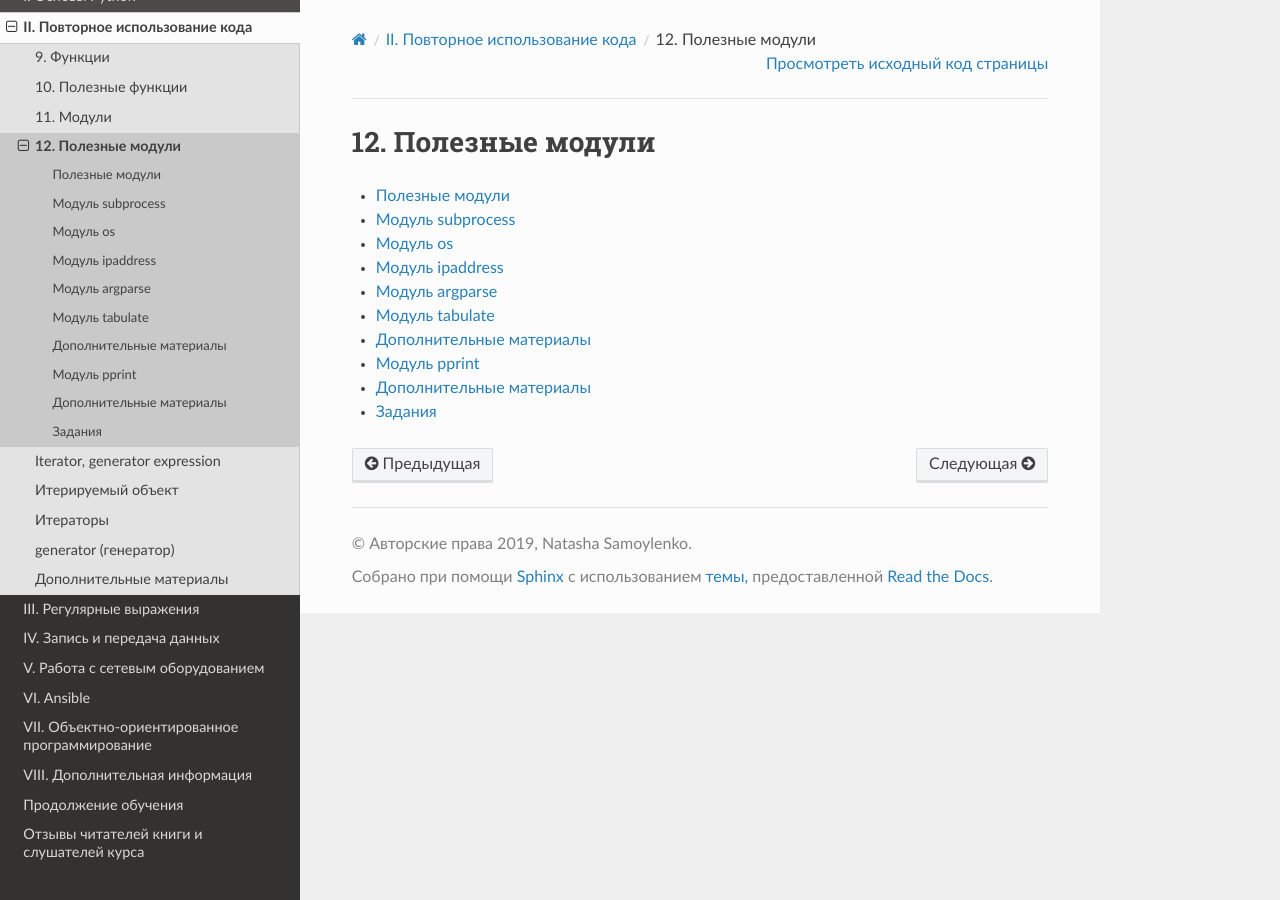
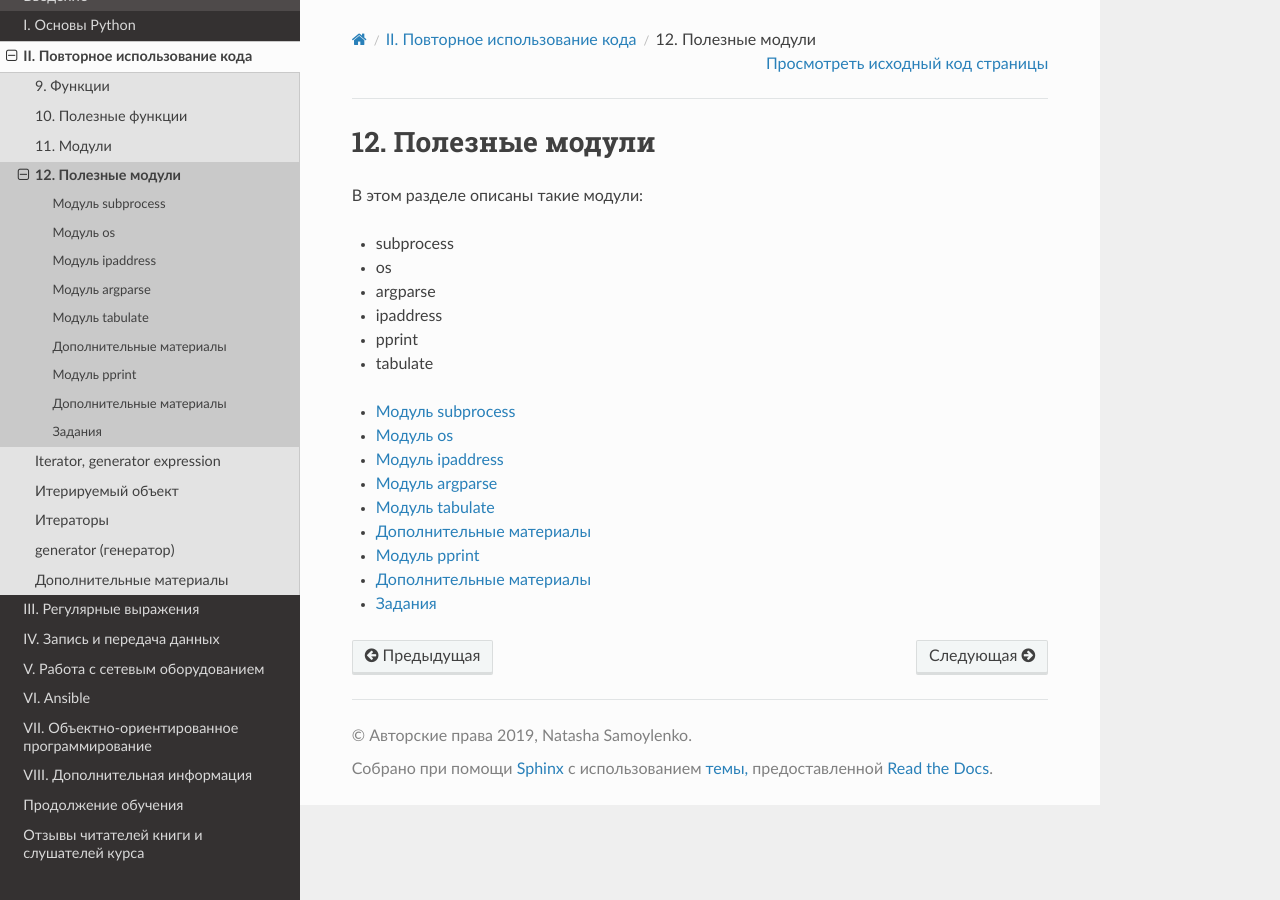
Before and after one commit to natenka/pyneng-book, a Sphinx documentation site: the page built from docs/source/book/12_useful_modules/index.rst, in a window 1280 px wide. Built offline with Sphinx 7.4.7 and the Read the Docs theme 2.0.0, drawn with Linux system fonts in a browser that asks for light colours; pages that are not in the unit, such as notebooks, are missing from menus.

Commit message:
Chapter 12_useful_modules subprocess

```diff
--- a/docs/source/book/12_useful_modules/README.rst
+++ /dev/null
@@ -1,5 +0,0 @@
-Полезные модули
-===============
-
-В этом разделе описаны такие модули: \* subprocess \* os \* argparse \*
-ipaddress \* pprint \* tabulate
--- a/docs/source/book/12_useful_modules/index.rst
+++ b/docs/source/book/12_useful_modules/index.rst
@@ -1,10 +1,18 @@
 12. Полезные модули
 ============================
+
+В этом разделе описаны такие модули:
+
+* subprocess
+* os
+* argparse
+* ipaddress
+* pprint
+* tabulate
 
 .. toctree::
    :maxdepth: 1
 
-   README
    subprocess
    os
    ipaddress
```
Also changed, not shown: docs/source/book/12_useful_modules/subprocess.rst (+28 -29 lines).
